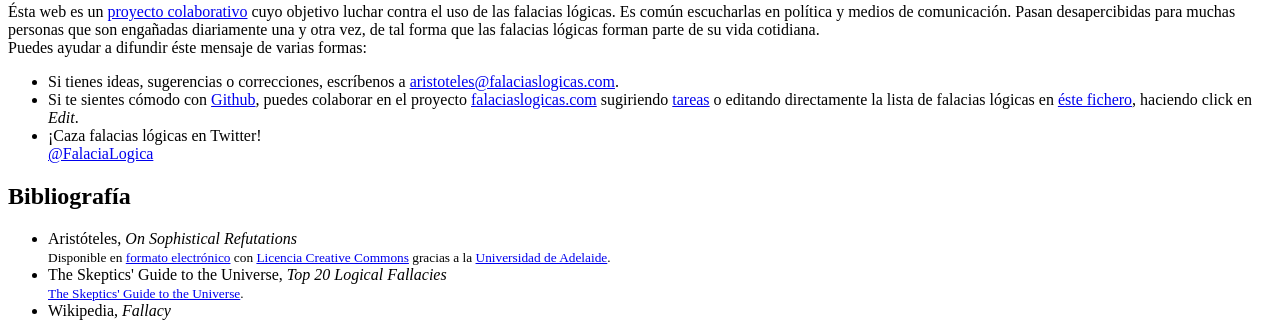
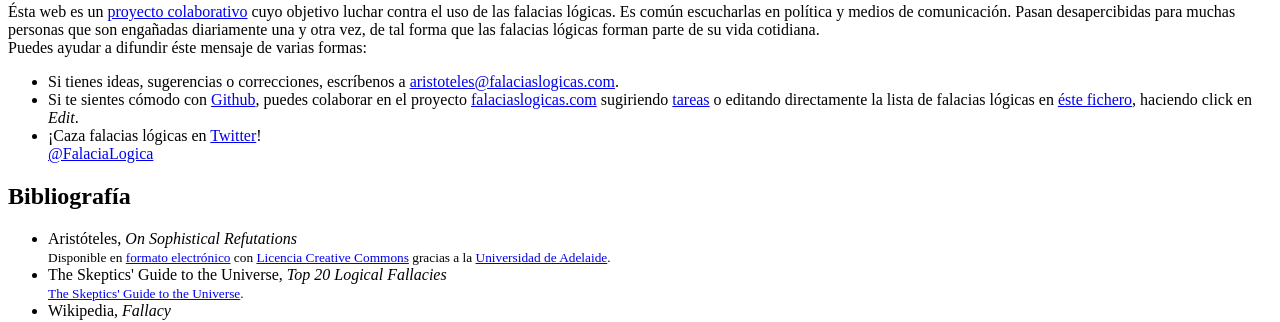
Before and after one commit to jorgebg/falaciaslogicas.com, a Jekyll site: the page built from index.md, in a window 1280 px wide. Shown: the part 1067-1389 px from the top of the page. Built offline with Jekyll 4.4.1, drawn with Linux system fonts in a browser that asks for light colours; nearby versions of some CDN libraries; some web fonts are replaced; comment, search, counter and statistics services are not loaded; part of the change alters nothing that is shown.

```diff
--- a/index.md
+++ b/index.md
@@ -57,7 +57,7 @@ keywords: falacias lógicas, falacias, razonamientos falaces, razonamiento, argu
 
       <li> Si te sientes cómodo con <a href="http://github.com">Github</a>, puedes colaborar en el proyecto <a href="http://github.com/jorgebg/falaciaslogicas">falaciaslogicas.com</a> sugiriendo <a href="https://github.com/jorgebg/falaciaslogicas.com/issues">tareas</a> o editando directamente la lista de falacias lógicas en <a href="https://github.com/jorgebg/falaciaslogicas.com/gh-pages/_posts.yml">éste fichero</a>, haciendo click en <em>Edit</em>.</li>
 
-      <li> <div>¡Caza falacias lógicas en Twitter! </div>
+      <li> <div>¡Caza falacias lógicas en <a href="https://twitter.com/{{ site.author.twitter }}">Twitter</a>! </div>
       <a href="https://twitter.com/{{ site.author.twitter }}" class="twitter-follow-button" data-show-count="false" data-lang="es">@{{ site.author.twitter }}</a>
       <script>!function(d,s,id){var js,fjs=d.getElementsByTagName(s)[0];if(!d.getElementById(id)){js=d.createElement(s);js.id=id;js.src="//platform.twitter.com/widgets.js";fjs.parentNode.insertBefore(js,fjs);}}(document,"script","twitter-wjs");</script>
       </li>
```
